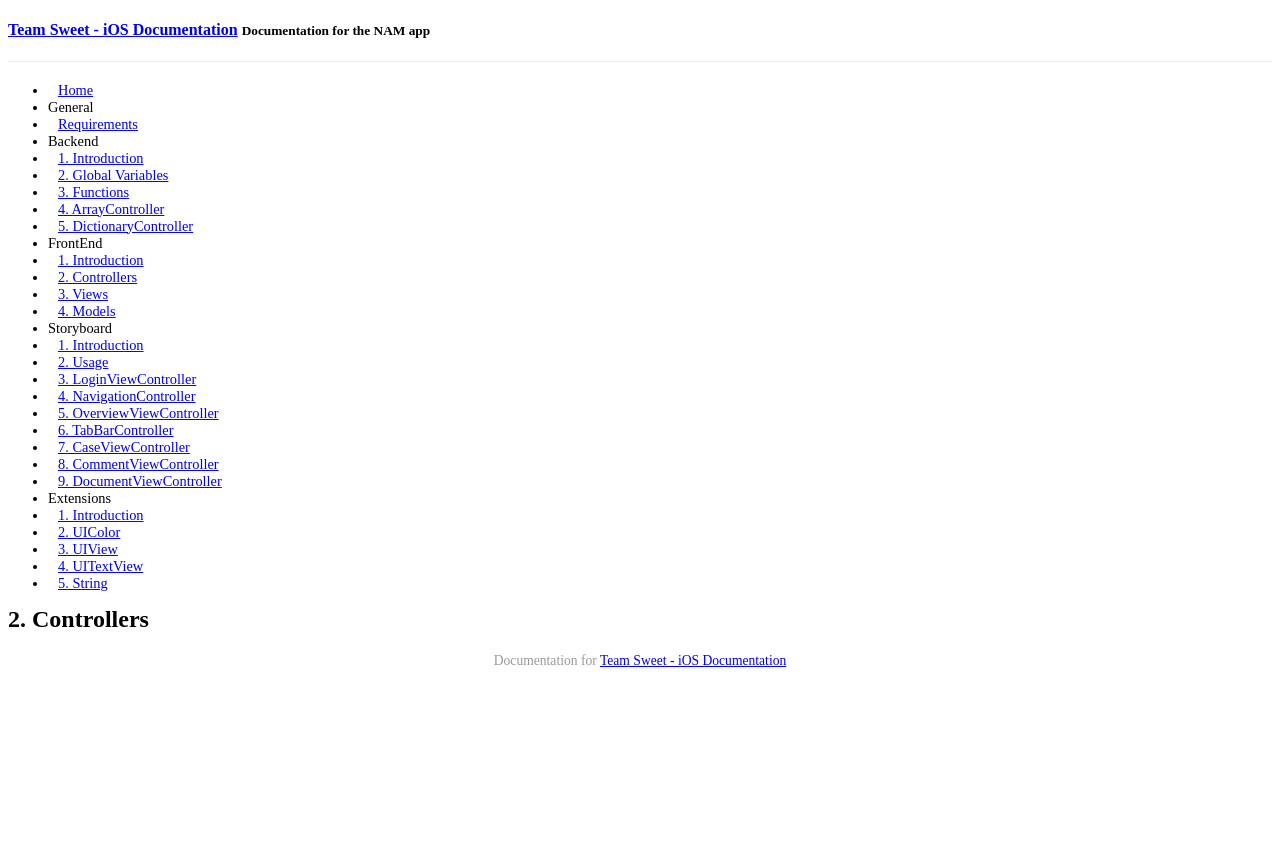
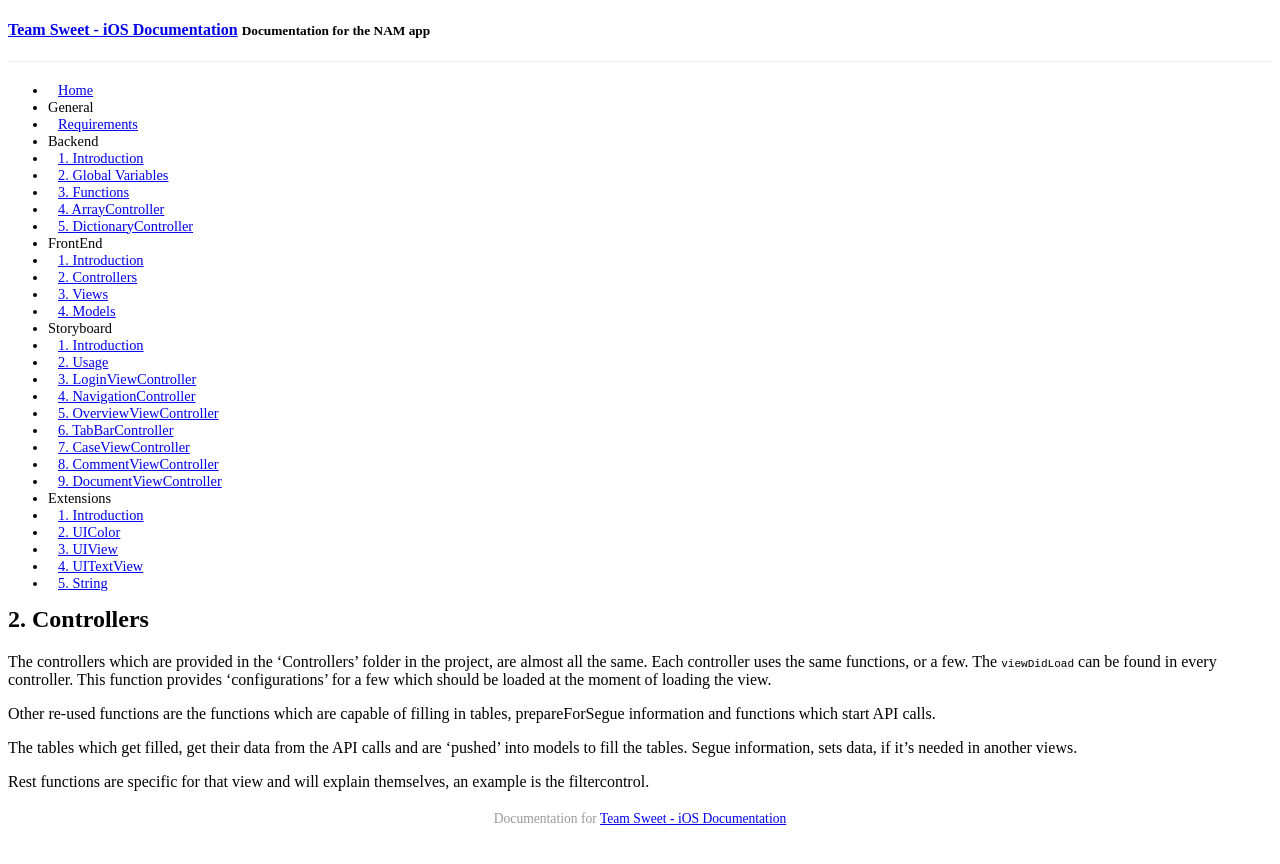
Before and after one commit to Aspoz/Sweet-iOS-Docs, a Jekyll site: the page built from _posts/2015-01-12-frontend-controllers.md, in a window 1280 px wide. Shown: the top 864 px of the page. Built offline with Jekyll 4.4.1, drawn with Linux system fonts in a browser that asks for light colours; Markdown is read by kramdown in place of the engine named in the settings; a style sheet for code colours, icons or effects is not loaded.

Commit message:
views and controller info

```diff
--- a/_posts/2015-01-12-frontend-controllers.md
+++ b/_posts/2015-01-12-frontend-controllers.md
@@ -4,3 +4,12 @@ title: "2. Controllers"
 category: front
 date: 2015-01-12 16:50:00
 ---
+
+
+The controllers which are provided in the 'Controllers' folder in the project, are almost all the same. Each controller uses the same functions, or a few. The `viewDidLoad` can be found in every controller. This function provides 'configurations' for a few which should be loaded at the moment of loading the view.
+
+Other re-used functions are the functions which are capable of filling in tables, prepareForSegue information and functions which start API calls.
+
+The tables which get filled, get their data from the API calls and are 'pushed' into models to fill the tables. Segue information, sets data, if it's needed in another views.
+
+Rest functions are specific for that view and will explain themselves, an example is the filtercontrol.
```
Also changed, not shown: _posts/2015-01-12-frontend-views.md (+2 -0 lines).
